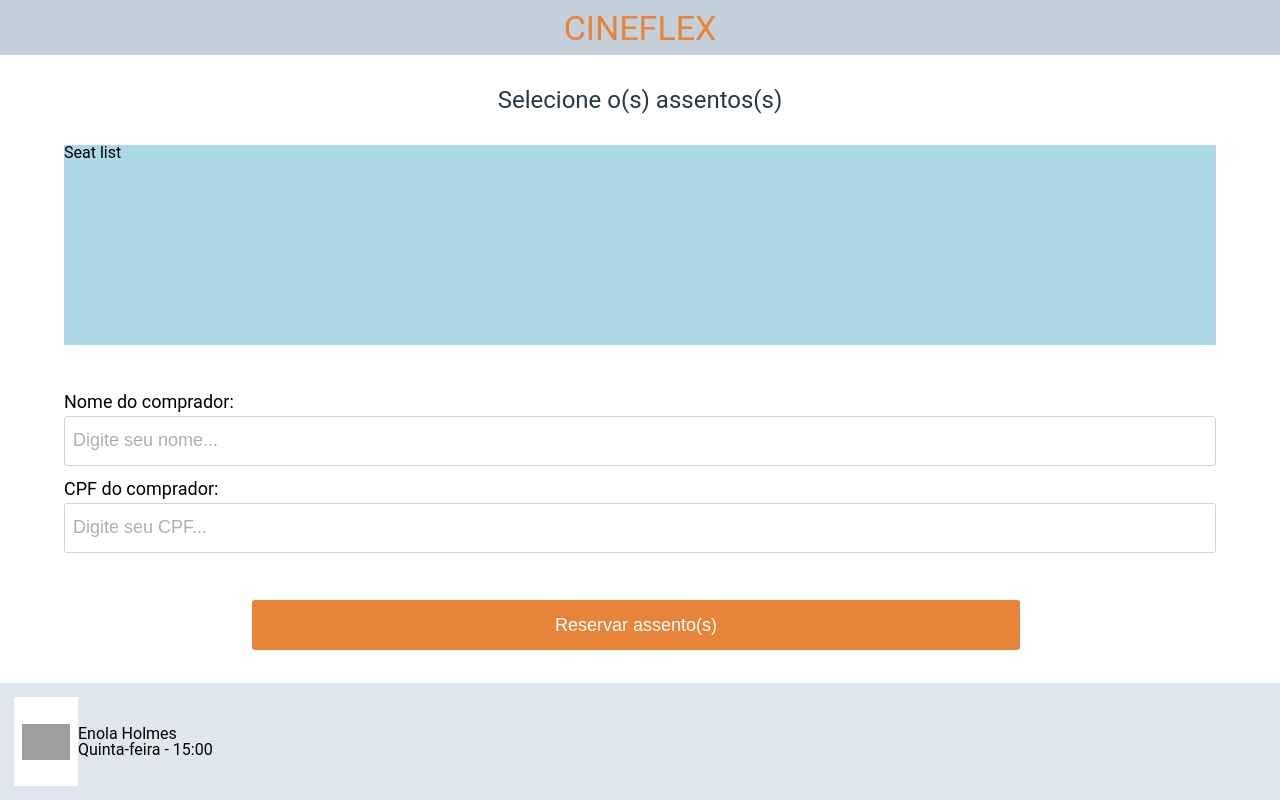
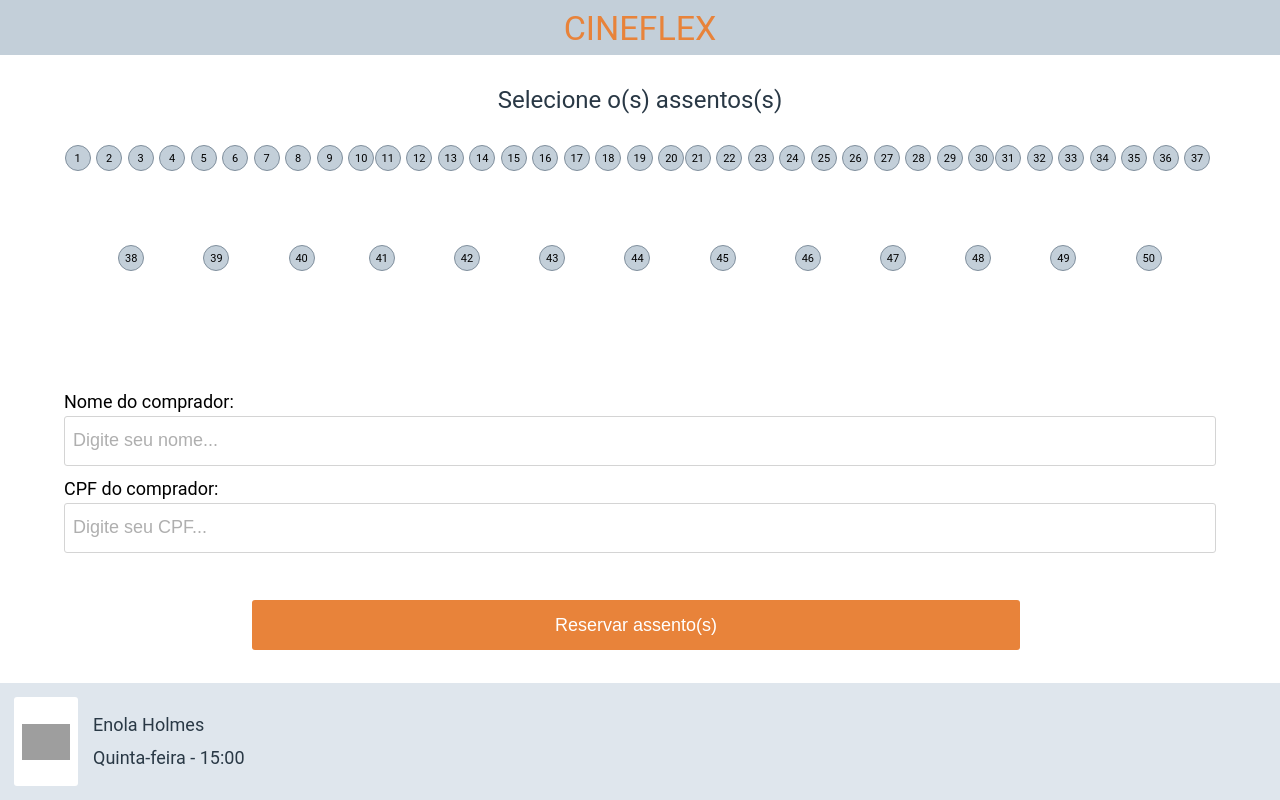
Before and after one commit to giancarvalho/cineflex, a React (Create React App) app: page / in a window 1280 px wide. Built offline with nearby package versions, Linux system fonts and the light colour scheme; grey boxes are pictures that could not be loaded.

Commit message:
added session layout

```diff
--- a/src/App.js
+++ b/src/App.js
@@ -15,7 +15,11 @@ function App() {
           <h1>Selecione o(s) assentos(s)</h1>
         </div>
         <div className="choose-seats">
-          <div className="seat-list">Seat list</div>
+          <div className="seat-list">
+            {SESSION.seats.map((seat) => (
+              <div className="seat">{seat.id}</div>
+            ))}
+          </div>
           <div className="buyer-details">
             <div className="name">
               <label>Nome do comprador:</label>
@@ -43,3 +47,274 @@ function App() {
 }
 
 export default App;
+
+const SESSION = {
+  id: 1,
+  name: "15:00",
+  day: {
+    id: 24062021,
+    weekday: "Quinta-feira",
+    date: "24/06/2021",
+  },
+  movie: {
+    id: 1,
+    title: "2067",
+    posterURL:
+      "https://image.tmdb.org/t/p/w500/7D430eqZj8y3oVkLFfsWXGRcpEG.jpg",
+    overview:
+      "A lowly utility worker is called to the future by a mysterious radio signal, he must leave his dying wife to embark on a journey that will force him to face his deepest fears in an attempt to change the fabric of reality and save humankind from its greatest environmental crisis yet.",
+    releaseDate: "2020-10-01T00:00:00.000Z",
+  },
+  seats: [
+    {
+      id: 1,
+      name: "1",
+      isAvailable: false,
+    },
+    {
+      id: 2,
+      name: "2",
+      isAvailable: true,
+    },
+    {
+      id: 3,
+      name: "3",
+      isAvailable: true,
+    },
+    {
+      id: 4,
+      name: "4",
+      isAvailable: true,
+    },
+    {
+      id: 5,
+      name: "5",
+      isAvailable: true,
+    },
+    {
+      id: 6,
+      name: "6",
+      isAvailable: true,
+    },
+    {
+      id: 7,
+      name: "7",
+      isAvailable: true,
+    },
+    {
+      id: 8,
+      name: "8",
+      isAvailable: true,
+    },
+    {
+      id: 9,
+      name: "9",
+      isAvailable: true,
+    },
+    {
+      id: 10,
+      name: "10",
+      isAvailable: true,
+    },
+    {
+      id: 11,
+      name: "11",
+      isAvailable: true,
+    },
+    {
+      id: 12,
+      name: "12",
+      isAvailable: true,
+    },
+    {
+      id: 13,
+      name: "13",
+      isAvailable: true,
+    },
+    {
+      id: 14,
+      name: "14",
+      isAvailable: true,
+    },
+    {
+      id: 15,
+      name: "15",
+      isAvailable: true,
+    },
+    {
+      id: 16,
+      name: "16",
+      isAvailable: true,
+    },
+    {
+      id: 17,
+      name: "17",
+      isAvailable: true,
+    },
+    {
+      id: 18,
+      name: "18",
+      isAvailable: true,
+    },
+    {
+      id: 19,
+      name: "19",
+      isAvailable: true,
+    },
+    {
+      id: 20,
+      name: "20",
+      isAvailable: true,
+    },
+    {
+      id: 21,
+      name: "21",
+      isAvailable: true,
+    },
+    {
+      id: 22,
+      name: "22",
+      isAvailable: true,
+    },
+    {
+      id: 23,
+      name: "23",
+      isAvailable: true,
+    },
+    {
+      id: 24,
+      name: "24",
+      isAvailable: true,
+    },
+    {
+      id: 25,
+      name: "25",
+      isAvailable: true,
+    },
+    {
+      id: 26,
+      name: "26",
+      isAvailable: true,
+    },
+    {
+      id: 27,
+      name: "27",
+      isAvailable: true,
+    },
+    {
+      id: 28,
+      name: "28",
+      isAvailable: true,
+    },
+    {
+      id: 29,
+      name: "29",
+      isAvailable: true,
+    },
+    {
+      id: 30,
+      name: "30",
+      isAvailable: true,
+    },
+    {
+      id: 31,
+      name: "31",
+      isAvailable: true,
+    },
+    {
+      id: 32,
+      name: "32",
+      isAvailable: true,
+    },
+    {
+      id: 33,
+      name: "33",
+      isAvailable: true,
+    },
+    {
+      id: 34,
+      name: "34",
+      isAvailable: true,
+    },
+    {
+      id: 35,
+      name: "35",
+      isAvailable: true,
+    },
+    {
+      id: 36,
+      name: "36",
+      isAvailable: true,
+    },
+    {
+      id: 37,
+      name: "37",
+      isAvailable: true,
+    },
+    {
+      id: 38,
+      name: "38",
+      isAvailable: true,
+    },
+    {
+      id: 39,
+      name: "39",
+      isAvailable: true,
+    },
+    {
+      id: 40,
+      name: "40",
+      isAvailable: true,
+    },
+    {
+      id: 41,
+      name: "41",
+      isAvailable: true,
+    },
+    {
+      id: 42,
+      name: "42",
+      isAvailable: true,
+    },
+    {
+      id: 43,
+      name: "43",
+      isAvailable: true,
+    },
+    {
+      id: 44,
+      name: "44",
+      isAvailable: true,
+    },
+    {
+      id: 45,
+      name: "45",
+      isAvailable: true,
+    },
+    {
+      id: 46,
+      name: "46",
+      isAvailable: true,
+    },
+    {
+      id: 47,
+      name: "47",
+      isAvailable: true,
+    },
+    {
+      id: 48,
+      name: "48",
+      isAvailable: true,
+    },
+    {
+      id: 49,
+      name: "49",
+      isAvailable: true,
+    },
+    {
+      id: 50,
+      name: "50",
+      isAvailable: true,
+    },
+  ],
+};
--- a/src/css/styles.css
+++ b/src/css/styles.css
@@ -103,9 +103,28 @@ button {
 }
 
 .seat-list {
+  display: flex;
+  justify-content: space-evenly;
+  flex-wrap: wrap;
   height: 200px;
   width: 90%;
-  background-color: lightblue;
+}
+
+.seat {
+  display: flex;
+  justify-content: center;
+  align-items: center;
+  height: 26px;
+  width: 26px;
+  background-color: #c3cfd9;
+  border: 1px solid #808f9d;
+  border-radius: 50%;
+  font-size: 11px;
+  margin-right: 5px;
+}
+
+.seat:nth-child(10n) {
+  margin-right: 0px;
 }
 
 .buyer-details {
@@ -162,9 +181,16 @@ button {
   height: 89px;
   width: 64px;
   background-color: #ffffff;
+  border-radius: 3px;
 }
 
 .chosen-session img {
   width: 48px;
   height: s;
 }
+
+.session-details p {
+  margin: 15px;
+  font-size: 18px;
+  color: #293845;
+}
```
